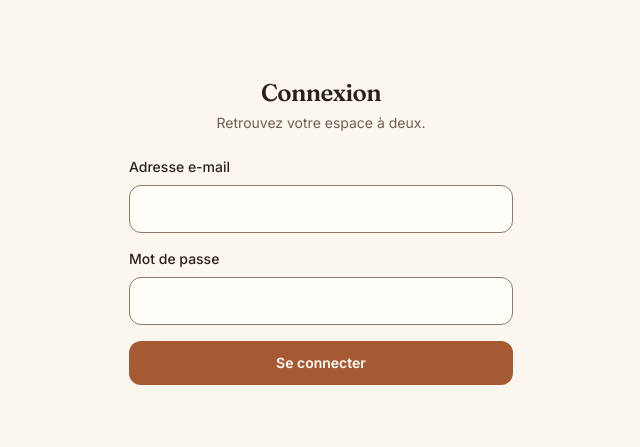
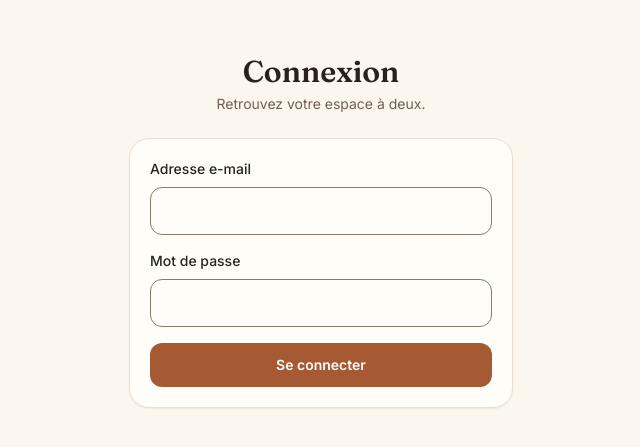
Before and after one commit to Thomas-DE-SOUSA/cocooning, a Next.js app in the folder apps/couple/web/: page /sign-in in a window 1280 px wide. Shown: the part 169-616 px from the top of the page, without its empty margins (319-959 px from the left). Built offline with nearby package versions, Linux system fonts and the light colour scheme.

Commit message:
feat(authentication): put the sign-in form in a card of the art direction
Co-Authored-By: Claude Opus 5.5 <noreply@anthropic.com>

```diff
--- a/apps/couple/web/src/app/sign-in/page.tsx
+++ b/apps/couple/web/src/app/sign-in/page.tsx
@@ -10,11 +10,9 @@ export async function generateMetadata(): Promise<Metadata> {
 export default async function SignInPage() {
     const t = await getServerTranslation(SIGN_IN_NAMESPACE);
     return (
-        <main className="flex min-h-dvh flex-col items-center justify-center gap-6 p-4">
+        <main className="flex min-h-dvh flex-col items-center justify-center gap-6 px-5 py-6">
             <div className="flex flex-col items-center gap-1 text-center">
-                <h1 className="text-2xl font-semibold tracking-tight">
-                    {t('title')}
-                </h1>
+                <h1 className="text-3xl font-semibold">{t('title')}</h1>
                 <p className="text-sm text-muted-foreground">{t('subtitle')}</p>
             </div>
             <SignInContainer />
--- a/apps/couple/web/src/modules/authentication/ui/views/sign-in-form.view.tsx
+++ b/apps/couple/web/src/modules/authentication/ui/views/sign-in-form.view.tsx
@@ -3,6 +3,7 @@
 import type { SignInForm } from '@cocooning/couple-client-business-logic/authentication';
 import {
     Button,
+    Card,
     Field,
     FieldError,
     Input,
@@ -30,11 +31,12 @@ export function SignInFormView({
     const { t } = useTranslation(SIGN_IN_NAMESPACE);
     const { errors } = form.formState;
     return (
+        <Card className="w-full max-w-sm p-5">
             <form
                 method="post"
                 noValidate
                 onSubmit={form.handleSubmit(onSubmit)}
-            className="flex w-full max-w-sm flex-col gap-4"
+                className="flex flex-col gap-4"
             >
                 <Field>
                     <Label htmlFor="emailAddress">
@@ -82,5 +84,6 @@ export function SignInFormView({
                     )}
                 </Button>
             </form>
+        </Card>
     );
 }
```
Lines whose indentation alone changed are shown as unchanged.
